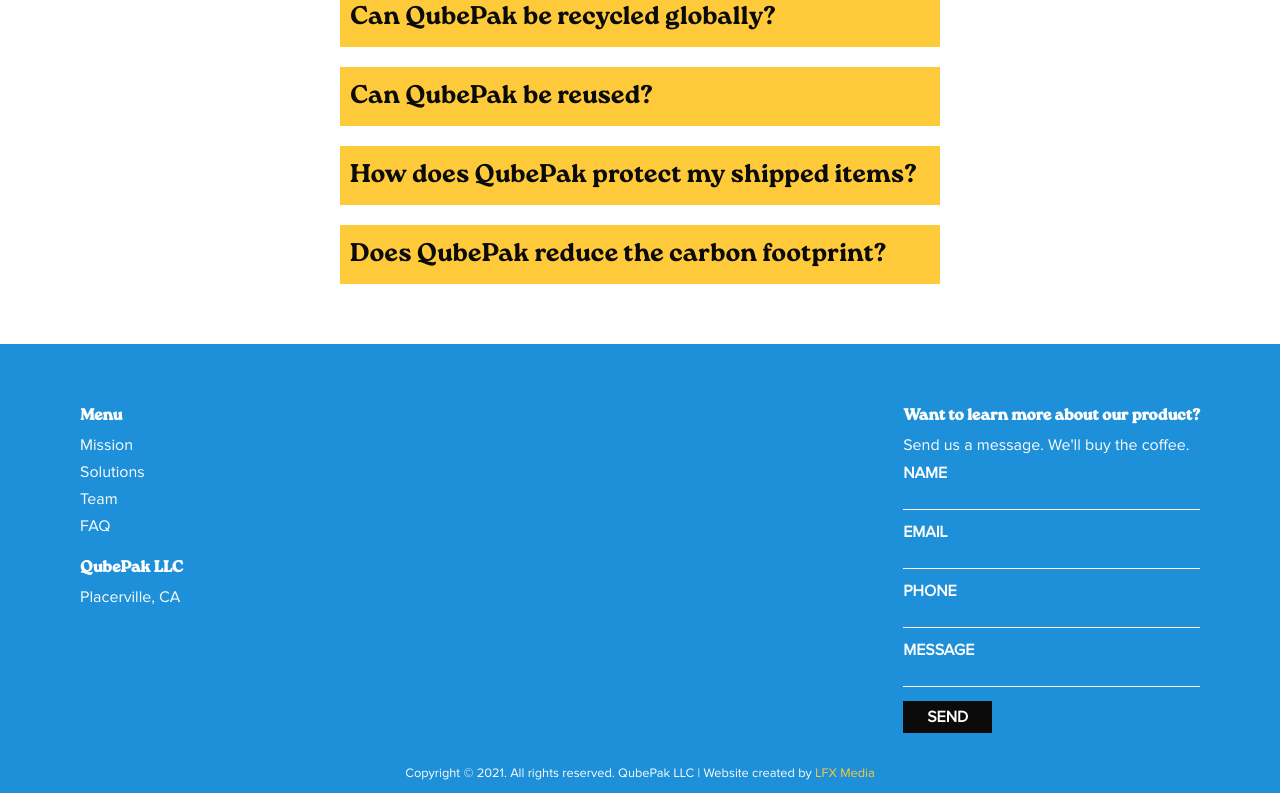
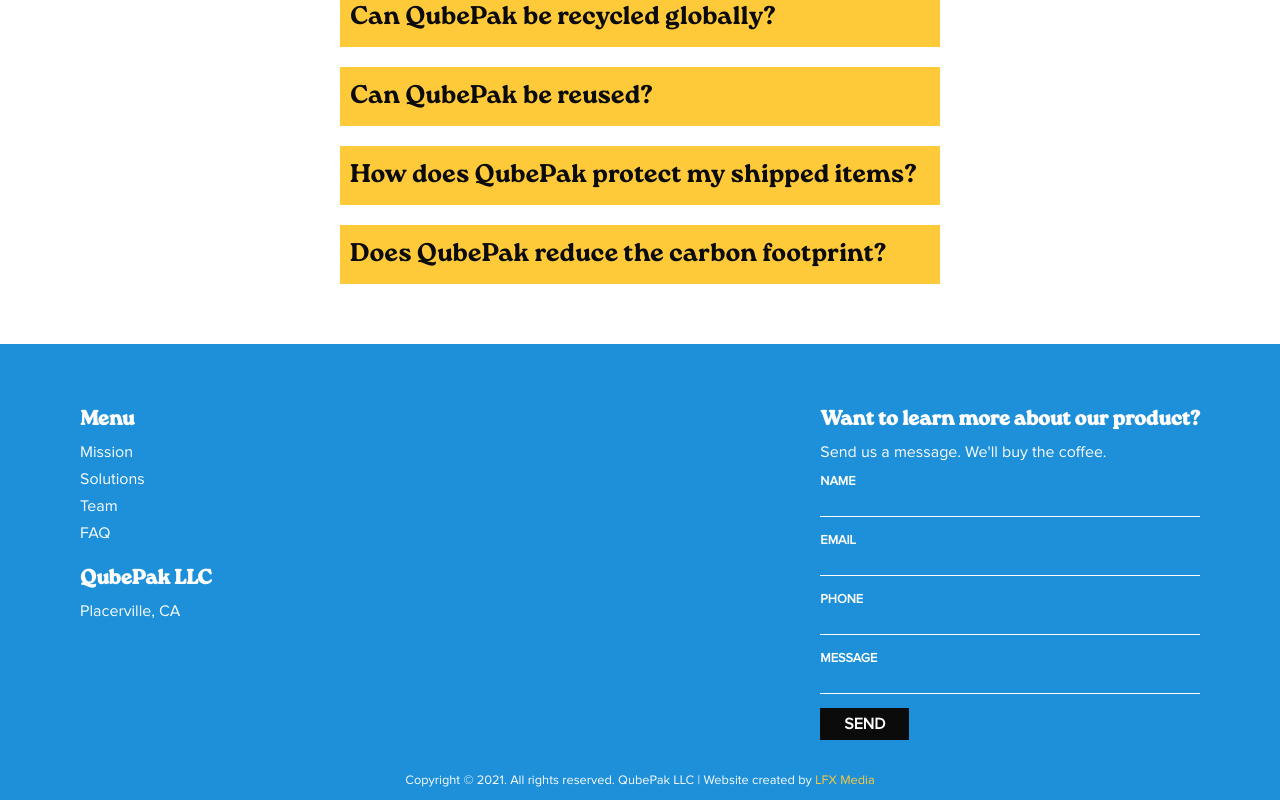
Before and after one commit to lfranckx/qubepak, a React (Create React App) app: page / in a window 1280 px wide. Shown: the part 4396-5196 px from the top of the page. Built offline with nearby package versions, Linux system fonts and the light colour scheme.

Commit message:
fix font sizing

```diff
--- a/src/styles/App.scss
+++ b/src/styles/App.scss
@@ -82,7 +82,7 @@
 label {
   text-align: left;
   text-transform: uppercase;
-  font-size: var(--reg-text);
+  font-size: var(--small-text);
   font-weight: 600;
   color: $white;
 }
--- a/src/styles/_vars.scss
+++ b/src/styles/_vars.scss
@@ -8,10 +8,3 @@
 $f1: 'ProximaNova';
 $f2: 'HelveticaNeue-Bold';
 $f3: 'RocaOne-Black';
-
-$giant-text: 5rem;
-$largest-text: 3rem;
-$larger-text: 2.4rem;
-$large-text: 1.6rem;
-$reg-text: 1rem;
-$small-text: .8rem;
--- a/src/styles/font-sizes.css
+++ b/src/styles/font-sizes.css
@@ -3,7 +3,7 @@
     --largest-text: 3rem;
     --larger-text: 2.4rem;
     --large-text: 1.6rem;
-    --regular-plus-text: 1.28rem;
+    --reg-plus-text: 1.28rem;
     --reg-text: 1rem;
     --small-text: .8rem;
 }
@@ -14,7 +14,7 @@
         --largest-text: 2.4rem;
         --larger-text: 1.92rem;
         --large-text: 1.28rem;
-        --regular-plus-text: 1.12rem;
+        --reg-plus-text: 1.12rem;
         --reg-text: .8rem;
     }
 }
```
Also changed, not shown: 1 other file (tests, documents, lock files or other folders).
